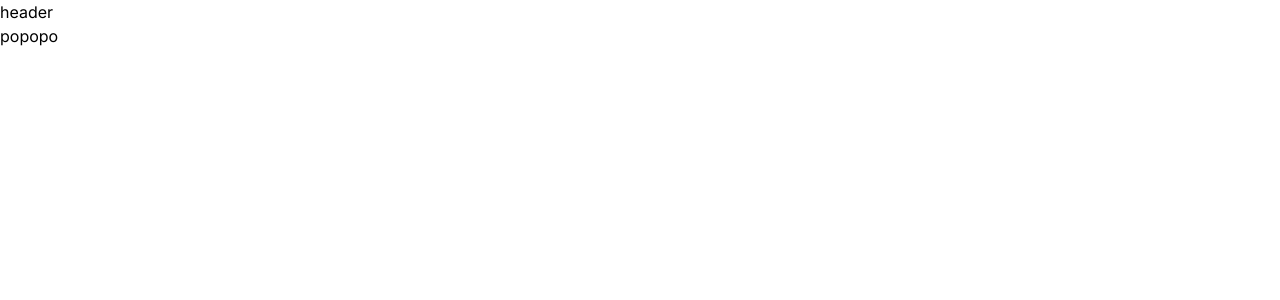
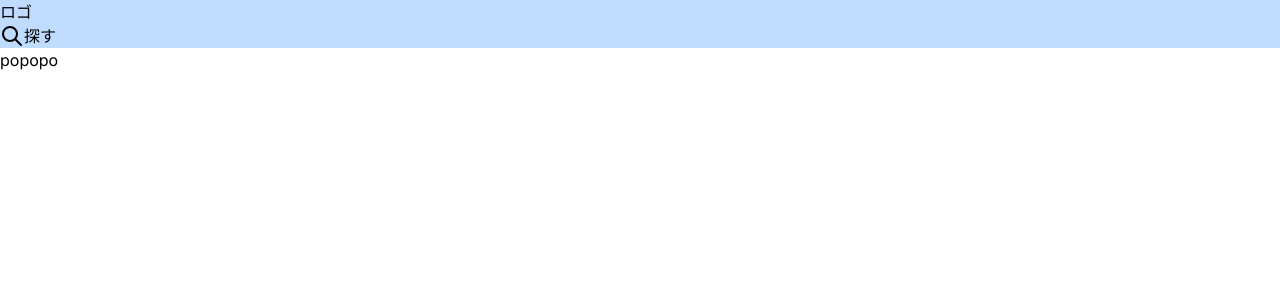
Before and after one commit to qin-team-recipe/14-frontend, a Next.js app: page / in a window 1280 px wide. Shown: the top 300 px of the page. Built offline with nearby package versions, Linux system fonts and the light colour scheme.

Commit message:
微修正

```diff
--- a/src/app/components/Sidebar.jsx
+++ b/src/app/components/Sidebar.jsx
@@ -7,15 +7,19 @@ import Link from "next/link";
 
 const Sidebar = () => {
   return (
-    <div className="bg-blue-200 min-h-screen">
+    <div className="bg-blue-200">
       {/* ロゴ */}
       <div className="">ロゴ</div>
-      <Link href="/search">
-        <div className="flex">
-          <IconSearch />
-          <p>探す</p>
-        </div>
-      </Link>
+      <ul>
+        <li>
+          <Link href="/">
+            <div className="flex">
+              <IconSearch />
+              <p>探す</p>
+            </div>
+          </Link>
+        </li>
+      </ul>
     </div>
   );
 };
--- a/src/app/layout.jsx
+++ b/src/app/layout.jsx
@@ -1,5 +1,6 @@
 import "../app/globals.css";
 import { Inter } from "next/font/google";
+import Sidebar from "../app/components/Sidebar";
 
 // import {Sidebar} from "../app/components/Sidebar"
 
@@ -14,8 +15,9 @@ export default function RootLayout({ children }) {
   return (
     <html lang="ja">
       <body className={inter.className}>
-        <h1>header</h1>
+        <Sidebar />
         {children}
+        <div></div>
       </body>
     </html>
   );
```
Also changed, not shown: src/app/page.jsx (+0 -7 lines).
